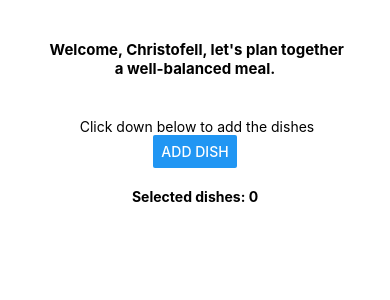
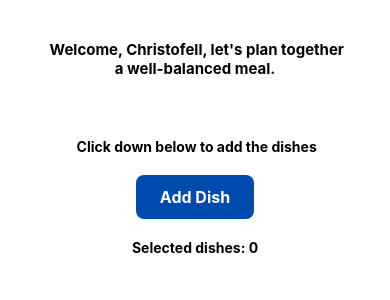
Before and after one commit to st10476645/MAST-POE, a React Native app: screen / in a window 390 px wide. Shown: the top 300 px of the page. Built offline with nearby package versions, Linux system fonts and the light colour scheme.

Commit message:
styling buttons

```diff
--- a/App.tsx
+++ b/App.tsx
@@ -77,8 +77,15 @@ export default function App() {
     <ScrollView>
       <View style={styles.container}>
         <Text style={styles.WelcomeText}> Welcome, Christofell, let's plan together a well-balanced meal.</Text>
-        <Text> Click down below to add the dishes</Text>
-        <Button title='Add Dish' onPress={() => setModalVisible(true)}/>
+        <Text style={{ fontWeight: 'bold', marginTop: 20 }}> Click down below to add the dishes</Text>
+
+        <TouchableOpacity style={styles.addDishButton}
+        onPress={() => setModalVisible(true)}>
+          <Text style={styles.addDishButtonText}>Add Dish</Text>
+        </TouchableOpacity>
+
+
+
 
         <Modal visible={modalVisible} onRequestClose={closeModal}>
           <View style={styles.modalOverlay}>
@@ -129,8 +136,13 @@ export default function App() {
               </View>
 
               <View style={styles.modalButtons}>
-                <Button title="Cancel" onPress={closeModal}/>
-                <Button title="Add Dish" onPress={addDish}/>
+                <TouchableOpacity style={styles.cancelButton} onPress={closeModal}>
+                  <Text style={styles.cancelButtonText}>Cancel</Text>
+                </TouchableOpacity>
+                <TouchableOpacity style={styles.addDishButton} onPress={addDish}>
+                  <Text style={styles.addDishButtonText}>Add Dish</Text>
+                </TouchableOpacity>
+
               </View>
             </View>
           </View>
@@ -192,32 +204,43 @@ const styles = StyleSheet.create({
     textAlign: 'center',
     padding: 30,
   },
-  AddDishesPagebutton: {
-    backgroundColor: "#004aad",
-    padding: 18,
-    borderRadius: 30,
+
+
+  addDishButton: {
+  backgroundColor: '#004aad',
+  paddingVertical: 12,
+  paddingHorizontal: 24,
+  borderRadius: 8,
   marginTop: 20,
 },
-  FillDishestext: {
-    color: "white",
-    fontSize: 14,
+
+addDishButtonText: {
+  color: 'white',
+  fontSize: 16,
+  fontWeight: 'bold',
   textAlign: 'center',
 },
-  Filterbutton: {
-    backgroundColor: "#004aad",
-    padding: 15,
-    borderRadius: 5,
+
+cancelButton: {
+   backgroundColor: '#004aad',
+  paddingVertical: 12,
+  paddingHorizontal: 24,
+  borderRadius: 8,
   marginTop: 20,
-    width: 200,
 },
-  arrow: {
-    fontSize: 18,
-    color: "white",
+
+cancelButtonText: {
+  color: 'white',
+  fontSize: 16,
+  fontWeight: 'bold',
+  textAlign: 'center',
 },
-  FilterbuttonText: {
-    color: "#fff",
-    fontSize: 18,
-  },
+
+
+
+
+
+
   input: {
     borderWidth: 1,
     borderColor: "#004aad",
```
Lines whose indentation alone changed are shown as unchanged.
